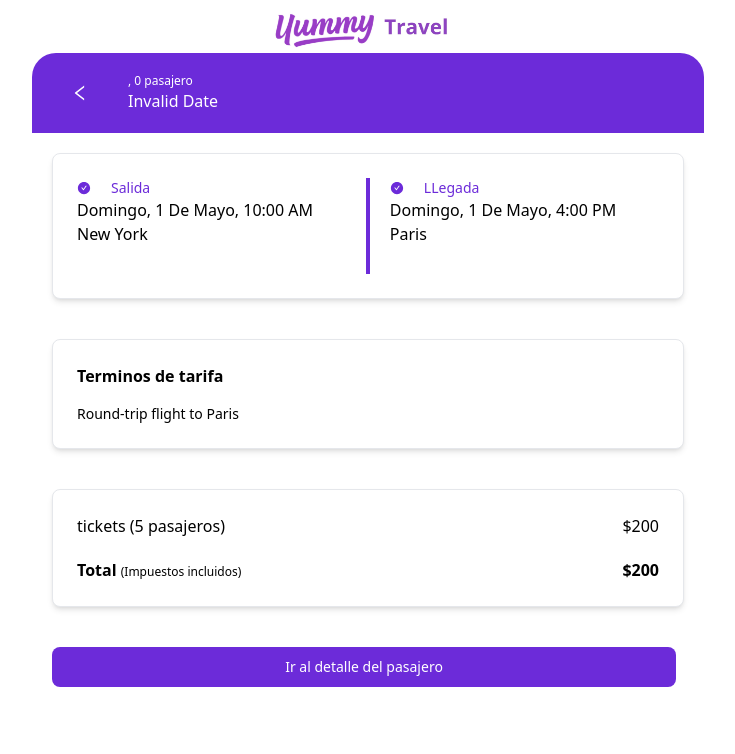
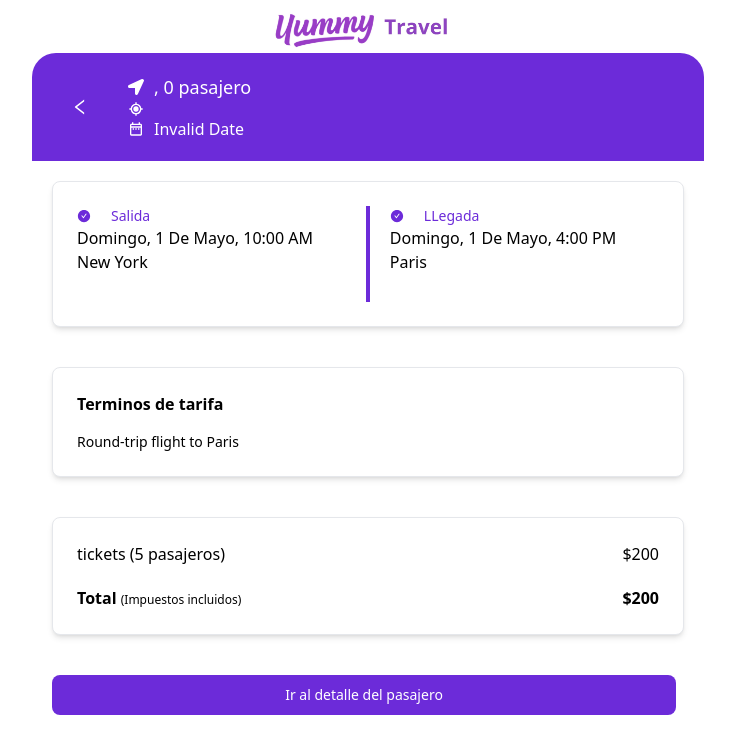
Before and after one commit to Michael-Liendo/yummy-travels, a React (Vite) app: page /booking/details/1 in a window 1280 px wide. Shown: the top 754 px of the page, without its empty margins (272-1007 px from the left). Built offline with nearby package versions, Linux system fonts and the light colour scheme.

Commit message:
feat: icons

```diff
--- a/src/components/HeaderComponent.tsx
+++ b/src/components/HeaderComponent.tsx
@@ -1,7 +1,10 @@
 import { Button } from "flowbite-react";
 import { AiOutlineLeft } from "react-icons/ai";
+import { BiCurrentLocation } from "react-icons/bi";
+import { FaLocationArrow } from "react-icons/fa";
 import { useNavigate } from "react-router-dom";
 import { useApp } from "../store/app";
+import { MdOutlineDateRange } from "react-icons/md";
 
 export const HeaderComponent = () => {
   const navigate = useNavigate();
@@ -17,11 +20,20 @@ export const HeaderComponent = () => {
           </Button>
         </span>
         <div>
-          <h2 className="text-white">{searchData.current_address}</h2>
-          <p className="text-white text-xs">
+          <div className="flex items-center space-x-0.5">
+
+            <FaLocationArrow color="white" className="mr-2" />
+            <h1 className="text-white text-lg">
               {searchData.address}, {searchData.passengers}{" "}
               {searchData.passengers > 1 ? "pasajeros" : "pasajero"}
-          </p>
+            </h1>
+          </div>
+          <div className="flex items-center space-x-0.5">
+            <BiCurrentLocation color="white" className="mr-2" />
+            <h2 className="text-white">{searchData.current_address}</h2>
+          </div>
+          <div className="flex items-center space-x-0.5">
+            <MdOutlineDateRange className="text-white mr-2" />
             <time className="text-white">
               {new Date(searchData.travel_date).toLocaleString("es", {
                 month: "long",
@@ -30,6 +42,7 @@ export const HeaderComponent = () => {
               })}
             </time>
           </div>
+        </div>
         <div></div>
       </div>
     </div>
```
Lines whose indentation alone changed are shown as unchanged.
